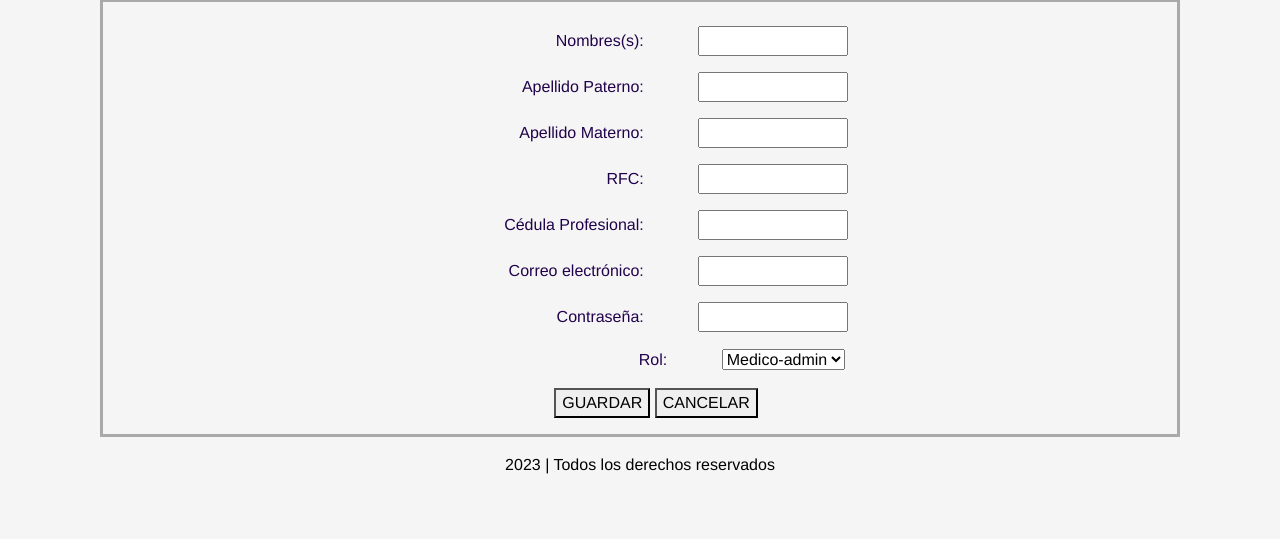
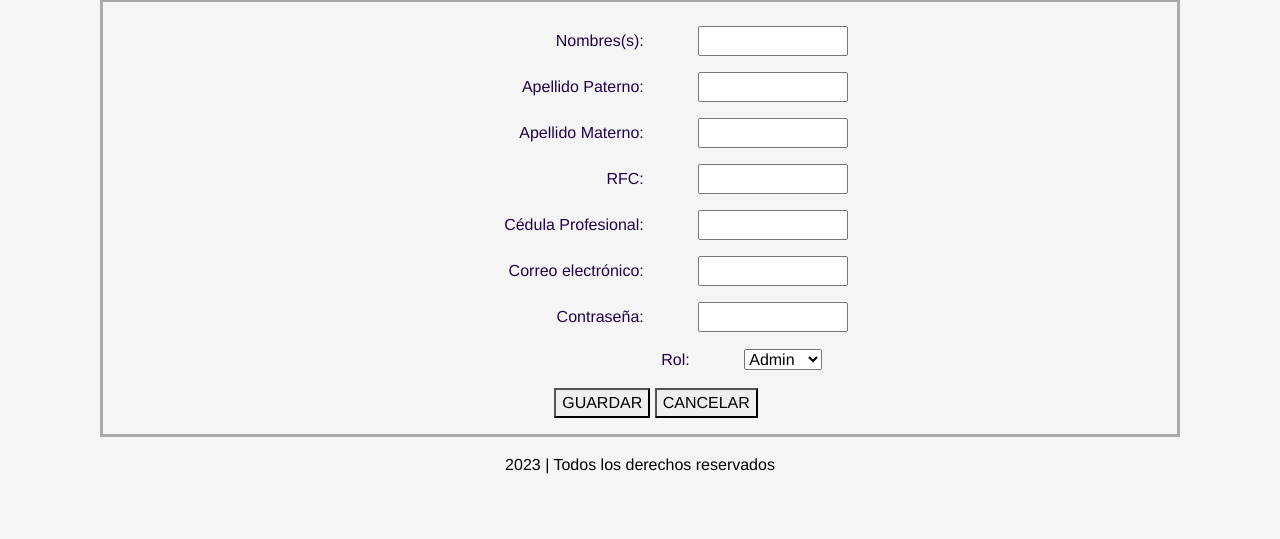
Before and after one commit to monserratvargass/SM-S182, a Flask app: page /guardarMedico in a window 1280 px wide. Shown: the part 115-654 px from the top of the page. Run offline with Flask 3, Linux system fonts and the light colour scheme; some libraries are stand-ins or nearby versions.

Commit message:
Update registrar medico_menú desplegable

```diff
--- a/Examen 3erPacial/templates/registrar_medico.html
+++ b/Examen 3erPacial/templates/registrar_medico.html
@@ -64,8 +64,8 @@
         <label class="label1" for="rol">Rol:</label>
         <!--<input type="text" name="rol" name="user_rol" required/>-->
         <select class="custom-select", name="rol" required>
-          <option class="button" value="admin">Medico-admin</option>
-          <option value="user">Usuario</option>
+          <option class="button" value="Admin">Admin</option>
+          <option value="Usuario">Usuario</option>
         </select>
 
       <p></p>
```
